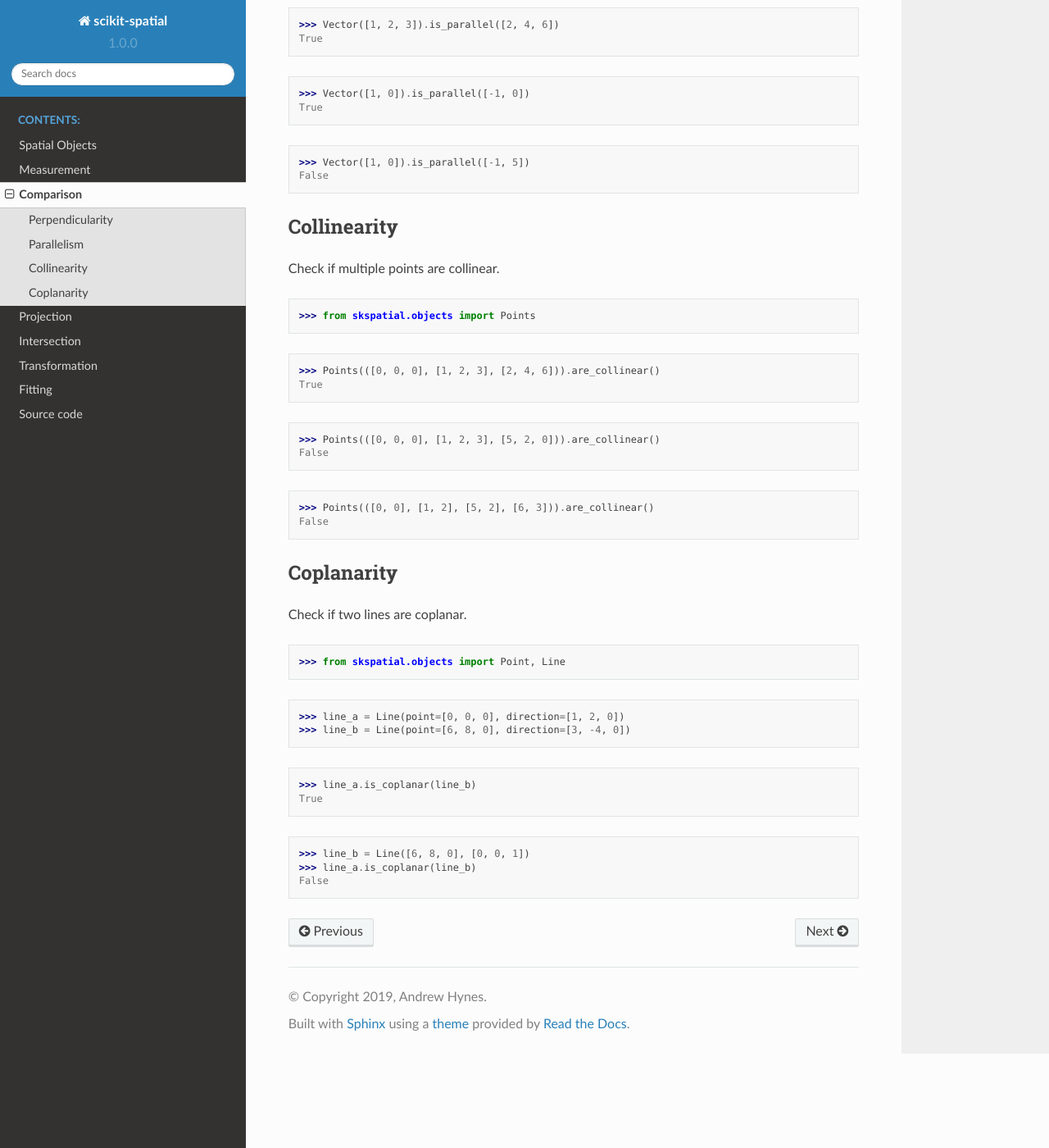
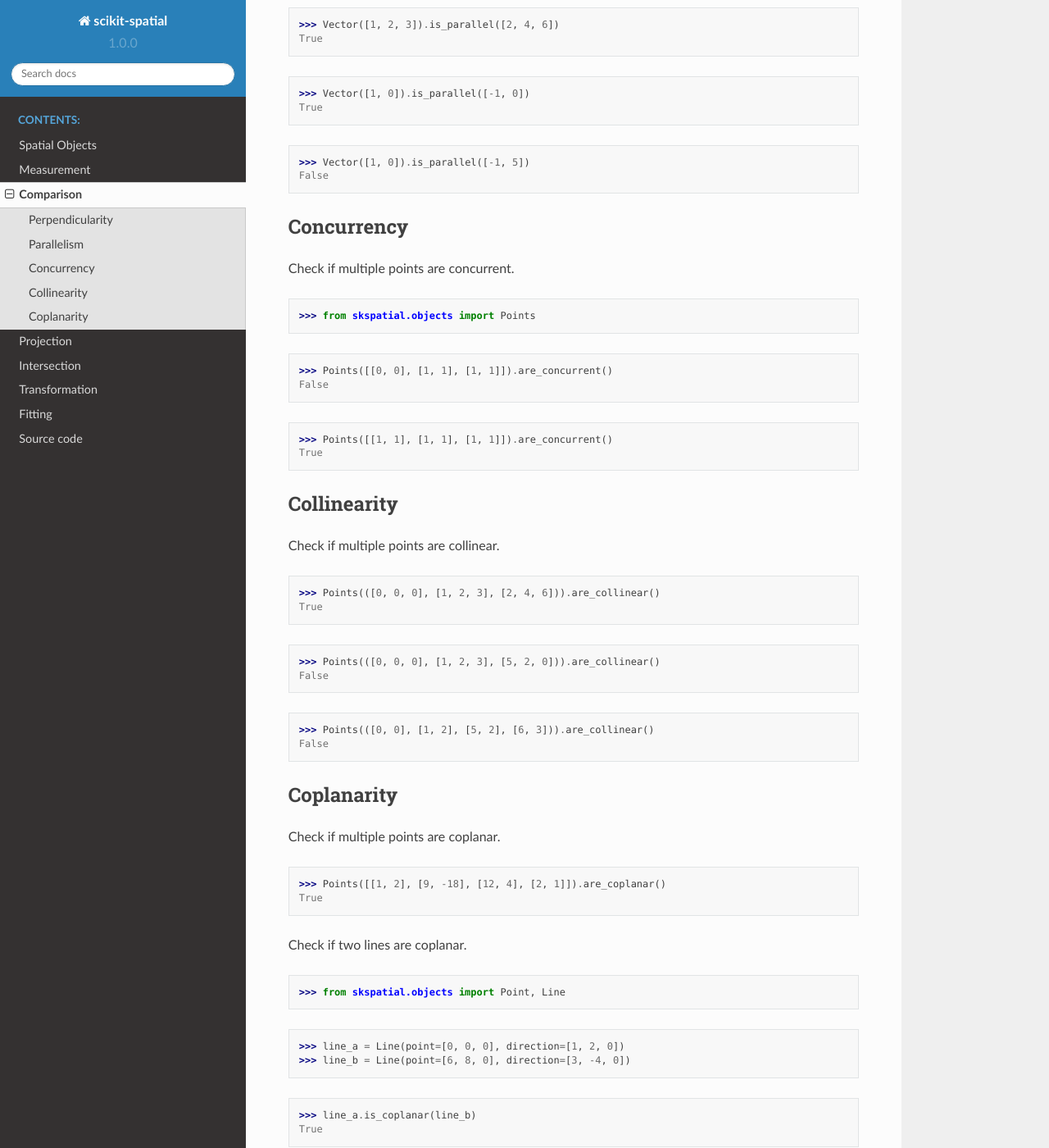
Before and after one commit to ajhynes7/scikit-spatial, a Sphinx documentation site: the page built from doc/source/computations/comparison.rst, in a window 1280 px wide and 1400 px high, scrolled down 676 px. Shown: the whole window at 82% size. Built offline with Sphinx 7.4.7 and the Read the Docs theme 2.0.0, drawn with Linux system fonts in a browser that asks for light colours.

Commit message:
Add concurrency and coplanarity for points in comparison.rst

```diff
--- a/doc/source/computations/comparison.rst
+++ b/doc/source/computations/comparison.rst
@@ -35,12 +35,24 @@ True
 False
 
 
+Concurrency
+------------
+
+Check if multiple points are concurrent.
+
+>>> from skspatial.objects import Points
+
+>>> Points([[0, 0], [1, 1], [1, 1]]).are_concurrent()
+False
+
+>>> Points([[1, 1], [1, 1], [1, 1]]).are_concurrent()
+True
+
+
 Collinearity
 ------------
 
 Check if multiple points are collinear.
-
->>> from skspatial.objects import Points
 
 >>> Points(([0, 0, 0], [1, 2, 3], [2, 4, 6])).are_collinear()
 True
@@ -55,6 +67,12 @@ False
 Coplanarity
 -----------
 
+Check if multiple points are coplanar.
+
+>>> Points([[1, 2], [9, -18], [12, 4], [2, 1]]).are_coplanar()
+True
+
+
 Check if two lines are coplanar.
 
 >>> from skspatial.objects import Point, Line
```
